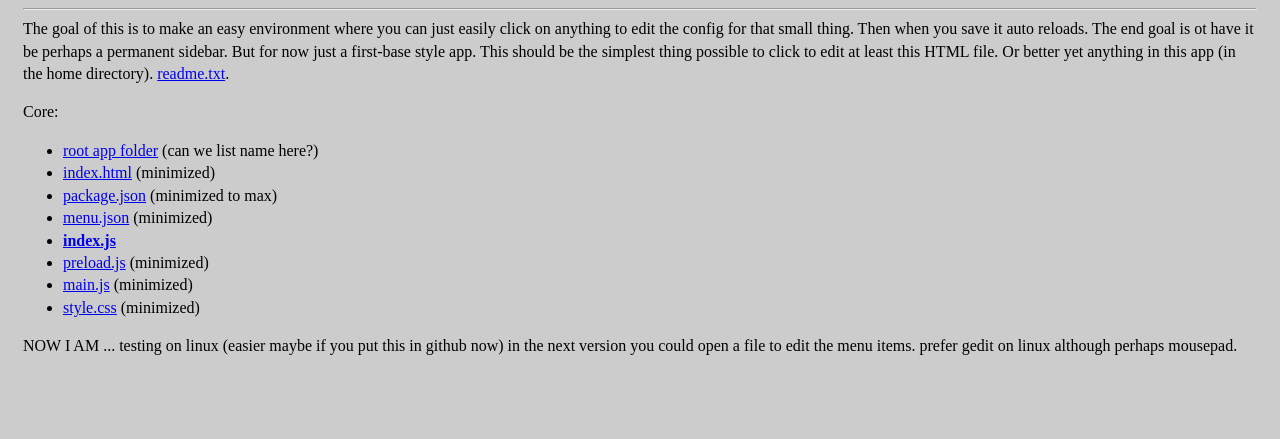
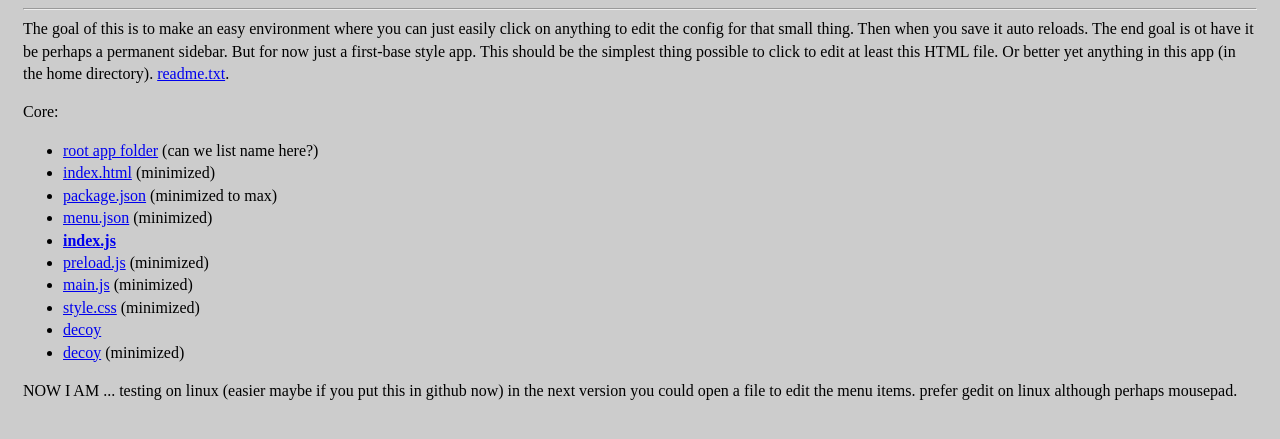
Before and after one commit to figital/click2editSm, a website: page index.html in a window 1280 px wide. Shown: the part 89-528 px from the top of the page. Drawn offline with Linux system fonts and the light colour scheme.

Commit message:
foobar.txt works. how to open w:\_whatever\mything.txt?

```diff
--- /dev/null
+++ b/foobar.txt
@@ -0,0 +1 @@
+this is foobar.txt!
--- a/index.html
+++ b/index.html
@@ -23,7 +23,8 @@ Core:
 	<li> <a href="#" onclick="launch('main.js');">main.js</a> (minimized)
 
 	<li> <a href="#" onclick="launch('style.css');">style.css</a> (minimized)
-
+	<li> <a href="http://decoy">decoy</a>
+	<li> <a href="#" onclick="launch('foobar.txt');">decoy</a> (minimized)
 
 </ul>
 
```
